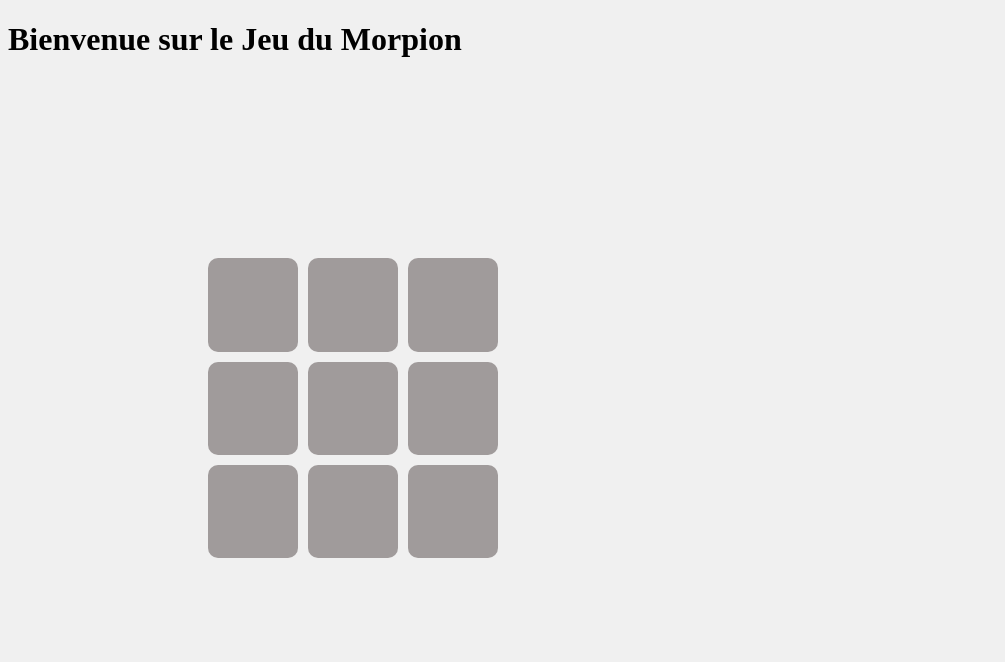
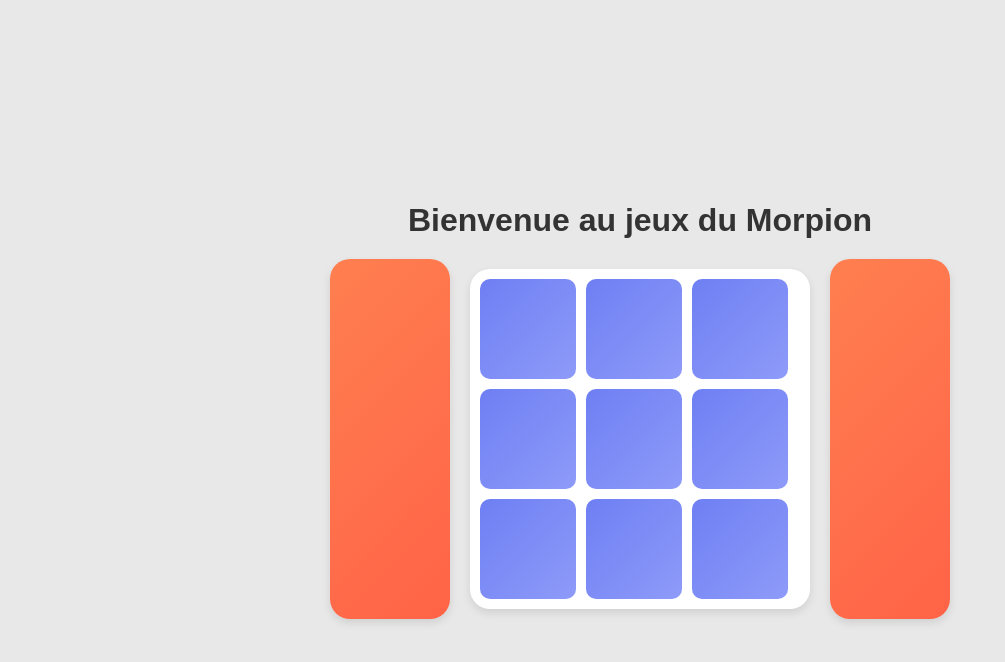
Before and after one commit to nryan201/ProjetJS, a website: page index.html in a window 1280 px wide. Shown: the whole page, without its empty margins (0-1005 px from the left). Drawn offline with Linux system fonts and the light colour scheme.

Commit message:
final changes to the game

```diff
--- a/index.html
+++ b/index.html
@@ -2,15 +2,27 @@
 <html lang="en">
 <head>
     <meta charset="UTF-8">
-    <link rel="stylesheet" href="style.css" type="text/css">
+    <meta name="viewport" content="width=device-width, initial-scale=1.0">
     <title>Morpion</title>
+    <link rel="stylesheet" href="style.css">
 </head>
 <body>
-<h2></h2>
-<h1 class="title">Bienvenue sur le Jeu du Morpion</h1>
-
-    <div id="board"></div>
-
+    <h1>Bienvenue au jeux du Morpion</h1>
+    <div id="container">
+        <div id="left-banner"></div>
+        <div id="board">
+            <div class="cell">1</div>
+            <div class="cell">2</div>
+            <div class="cell">3</div>
+            <div class="cell">4</div>
+            <div class="cell">5</div>
+            <div class="cell">6</div>
+            <div class="cell">7</div>
+            <div class="cell">8</div>
+            <div class="cell">9</div>
+        </div>
+        <div id="right-banner"></div>
+    </div>
 <script src="Morpion.js"></script>
 </body>
 </html>
--- a/style.css
+++ b/style.css
@@ -1,26 +1,62 @@
-body{
-
-    background: #f0f0f0;
+body {
+    background: #e8e8e8;
+    font-family: 'Arial', sans-serif;
+    display: flex;
+    flex-direction: column;
+    align-items: center;
+    justify-content: center;
+    height: 100vh;
+    margin: 0;
 }
 
-#board{
-    margin: 200px;
-    width: 300px;
-    height: 300px;
-    display:flex;
-    flex-wrap:wrap;
-    gap: 10px;
-
+h1 {
+    margin-bottom: 20px;
+    font-size: 2em;
+    color: #333;
 }
 
-.cell{
-    width:30%;
-    aspect-ratio: 1/1;
-    background: #a09b9b;
+#container {
+    display: flex;
+    align-items: center;
+    justify-content: center;
+}
+
+#left-banner, #right-banner {
+    width: 120px;
+    height: 360px;
+    background: linear-gradient(135deg, #ff7f50, #ff6347);
+    border-radius: 20px;
+    box-shadow: 0 4px 8px rgba(0, 0, 0, 0.1);
+    margin: 0 20px;
+}
+
+#board {
+    width: 320px;
+    height: 320px;
+    display: flex;
+    flex-wrap: wrap;
+    gap: 10px;
+    padding: 10px;
+    background: #ffffff;
+    border-radius: 20px;
+    box-shadow: 0 4px 8px rgba(0, 0, 0, 0.1);
+}
+
+.cell {
+    width: 30%;
+    aspect-ratio: 1;
+    background: linear-gradient(135deg, #6e7ff3, #8e9bf9);
     border-radius: 10px;
     display: flex;
     align-items: center;
     justify-content: center;
     font-size: 30px;
     font-weight: 700;
+    color: #ffffff;
+    transition: transform 0.2s, background 0.3s;
 }
+
+.cell:hover {
+    transform: scale(1.1);
+    background: linear-gradient(135deg, #8e9bf9, #6e7ff3);
+}
```
